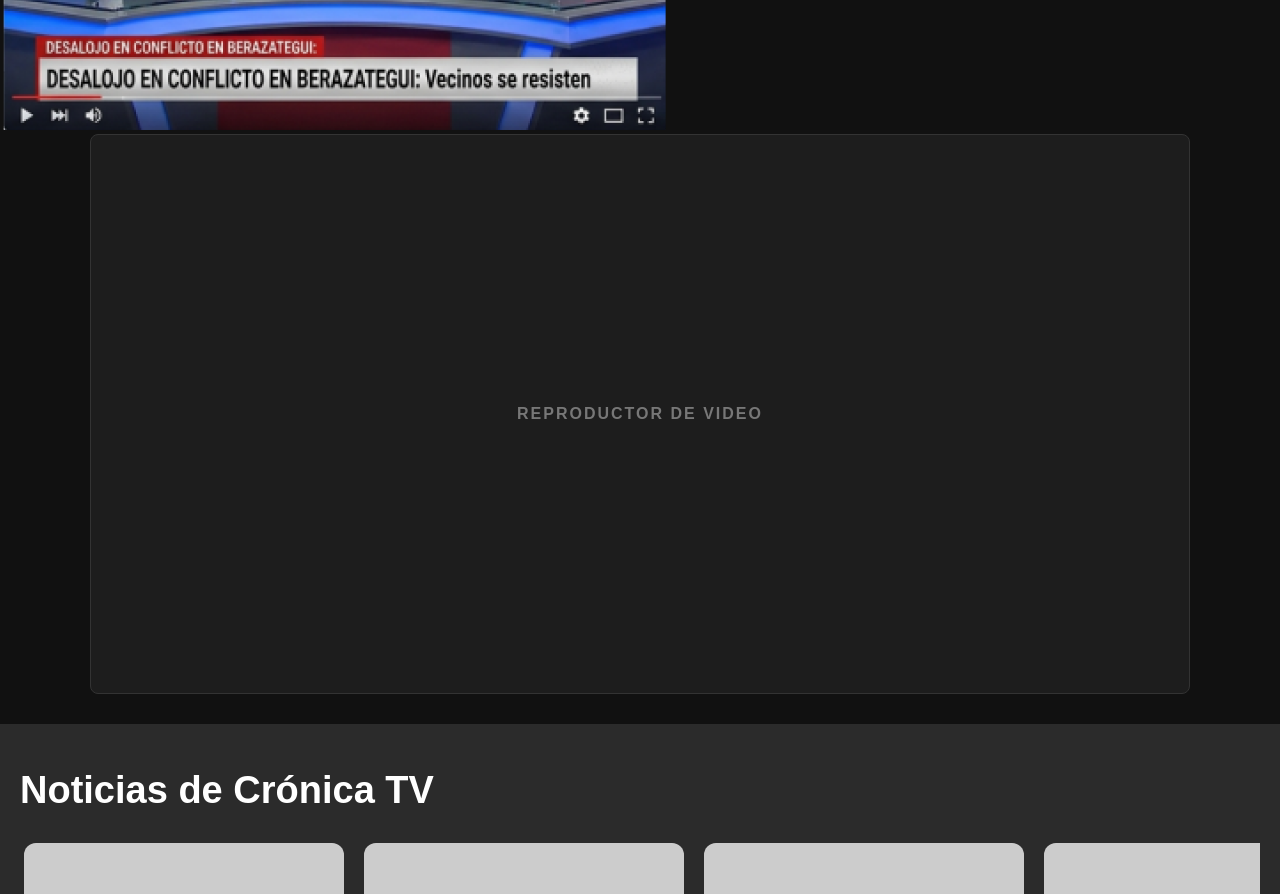
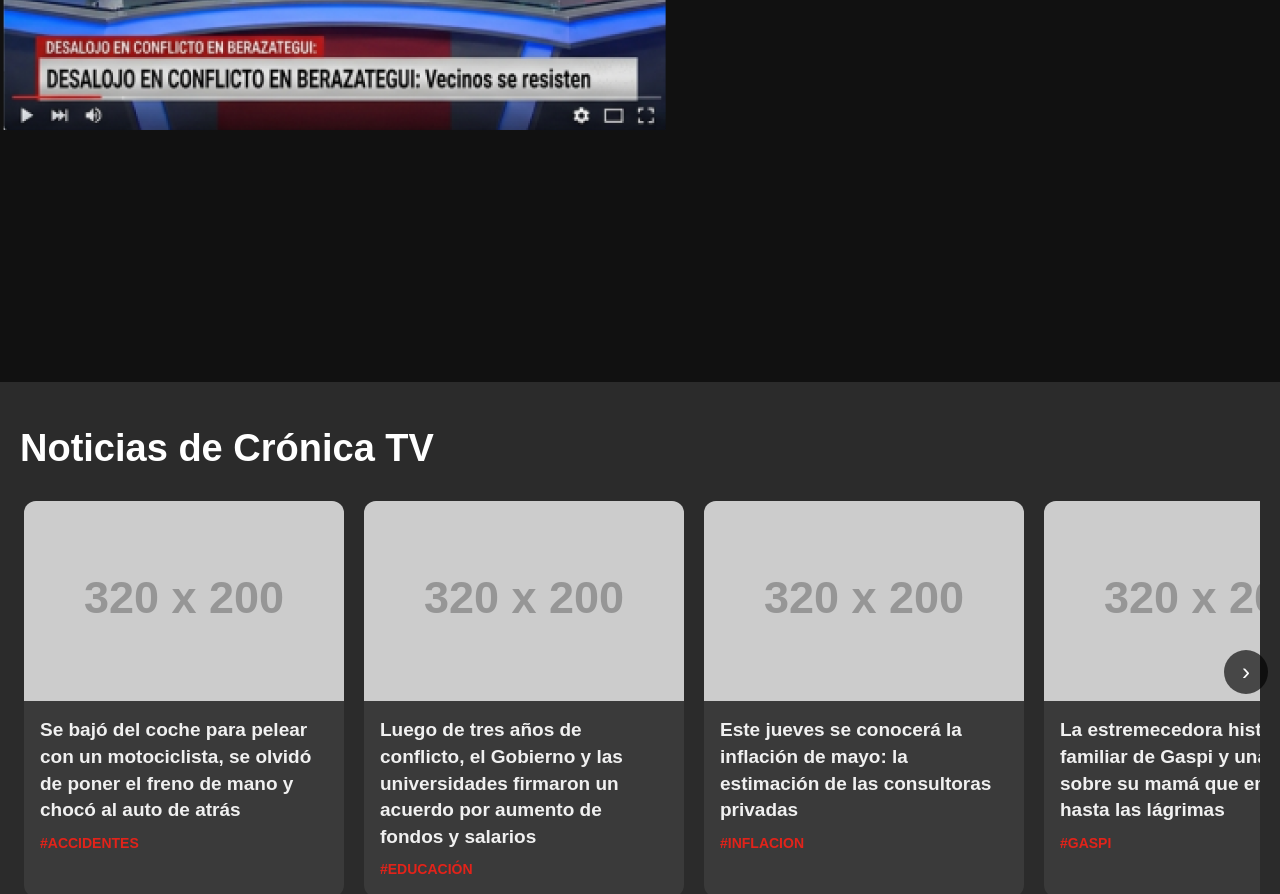
Before and after one commit to Joco2102/pagina-cronica, a plain HTML site: page en-vivo.html in a window 1280 px wide. Shown: the part 680-1574 px from the top of the page. Drawn offline with Linux system fonts and the light colour scheme; placeholder pictures from the web are drawn by us.

Commit message:
Update en-vivo.html

```diff
--- a/en-vivo.html
+++ b/en-vivo.html
@@ -72,8 +72,6 @@
          ===================================================================== -->
     <section class="reproductor">
       <img src="imagenes/en vivo 1.png" alt="en vivo">
-      <div class="video-placeholder">
-        <span>REPRODUCTOR DE VIDEO</span>
       </div>
 
       <!-- Botón flotante. Se queda fijo sobre la zona del reproductor. -->
```
